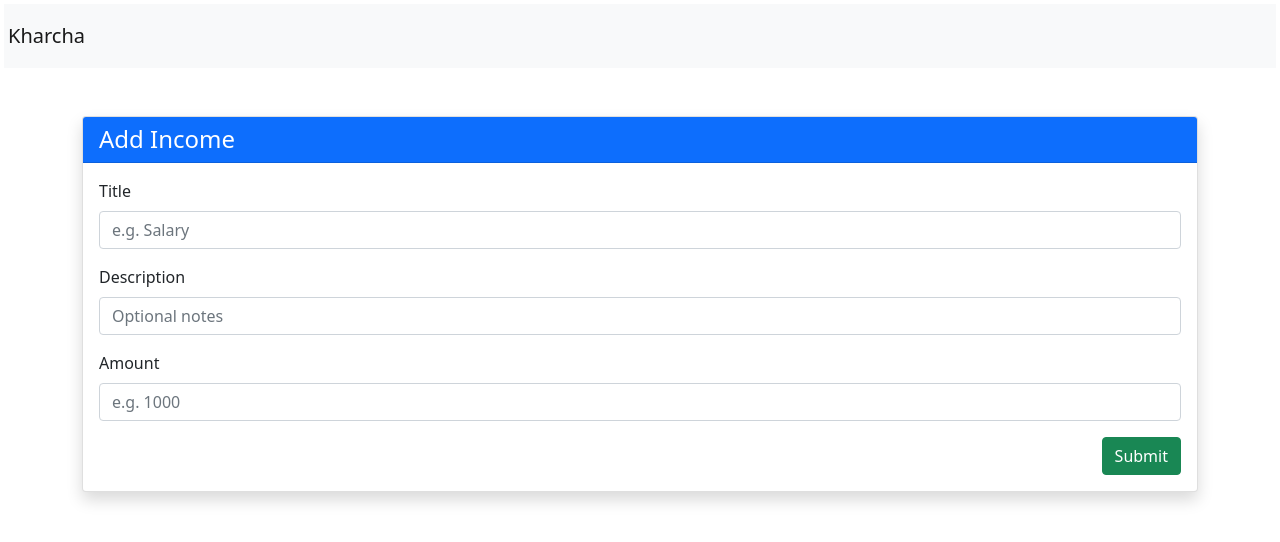
After one commit to Niraj-commits/Kharcha, a Django app: template templates/card_details/add_income.html in a window 1280 px wide. The commit adds this page. Shown: the top 542 px of the page. Run offline with Django 5.2, Linux system fonts and the light colour scheme; the template is opened without the code that fills it, so the values that code supplies are empty.

Commit message:
added add income and add expense pages

```diff
--- /dev/null
+++ b/templates/card_details/add_income.html
@@ -0,0 +1,37 @@
+{% extends "base.html" %}
+
+{% block title %}Add Income{% endblock title %}
+
+{% block body %}
+<div class="container mt-5">
+  <div class="card shadow">
+    <div class="card-header bg-primary text-white">
+      <h4 class="mb-0">Add Income</h4>
+    </div>
+    <div class="card-body">
+      <form action="{% url 'add_income' card_details.id %}" method="post">
+        {% csrf_token %}
+
+        <div class="mb-3">
+          <label for="title" class="form-label">Title</label>
+          <input type="text" name="title" id="title" class="form-control" placeholder="e.g. Salary">
+        </div>
+
+        <div class="mb-3">
+          <label for="description" class="form-label">Description</label>
+          <input type="text" name="description" id="description" class="form-control" placeholder="Optional notes">
+        </div>
+
+        <div class="mb-3">
+          <label for="amount" class="form-label">Amount</label>
+          <input type="number" name="amount" id="amount" class="form-control" placeholder="e.g. 1000">
+        </div>
+
+        <div class="text-end">
+          <button type="submit" class="btn btn-success">Submit</button>
+        </div>
+      </form>
+    </div>
+  </div>
+</div>
+{% endblock body %}
--- a/tracker/urls.py
+++ b/tracker/urls.py
@@ -4,5 +4,7 @@ from .views import *
 urlpatterns = [
     path("",home,name="home"),
     path('add_card/',add_card,name='add_card'),
-    path('add_card/<pk>',view_card_details,name="view_details")
+    path('add_card/<pk>',view_card_details,name="view_details"),
+    path('add_card/<pk>/add_income',Add_Income,name="add_income"),
+    path('add_card/<pk>/add_expense',Add_Expense,name="add_expense"),
 ]
```
Also changed, not shown: requirements.txt (added, +78 -0 lines), templates/card_details/add_expense.html (added, +37 -0 lines), templates/card_details/view.html (+19 -7 lines), tracker/views.py (+30 -1 lines), templates/card_details/delete.html (added), templates/card_details/edit.html (added).
